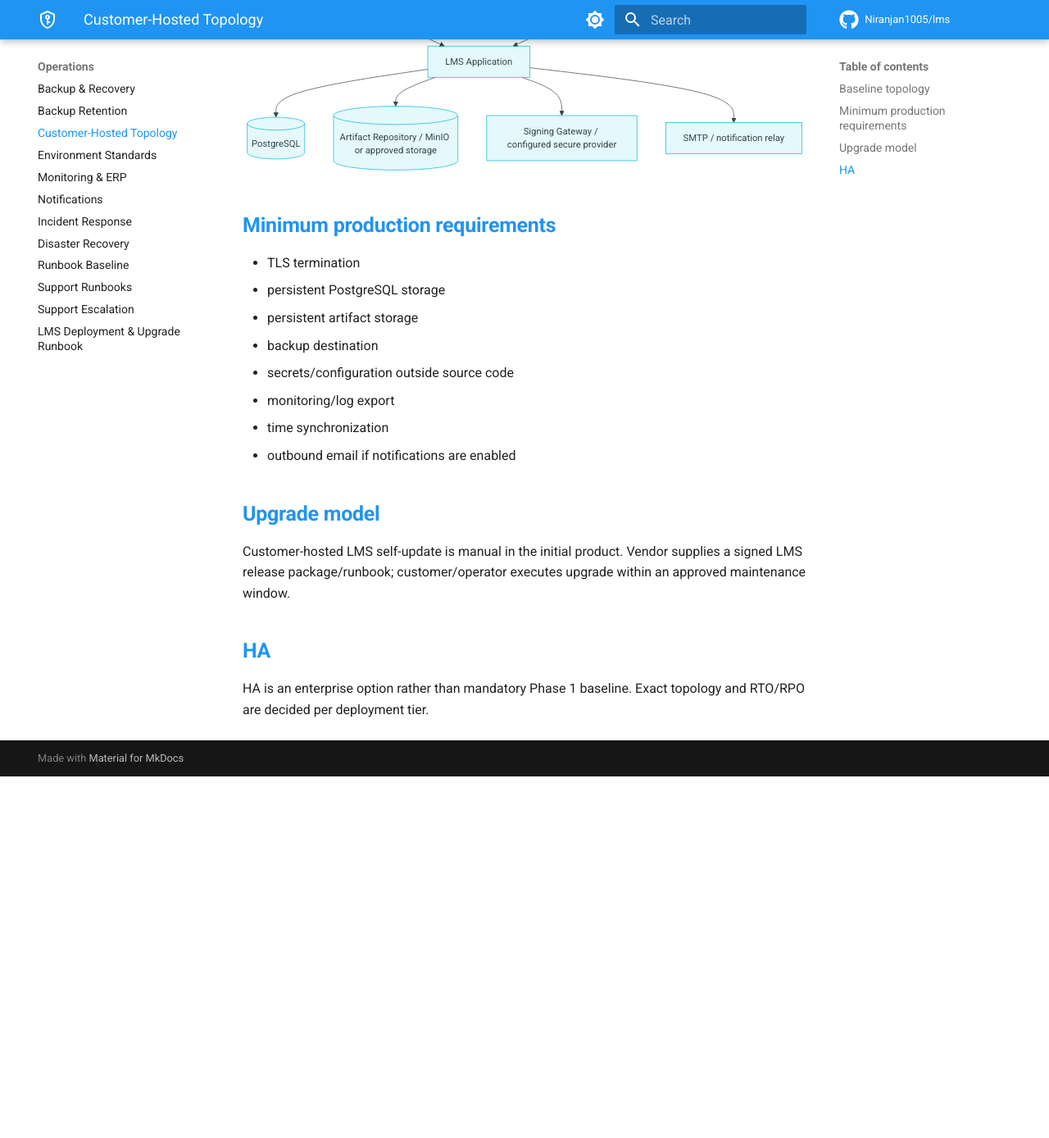
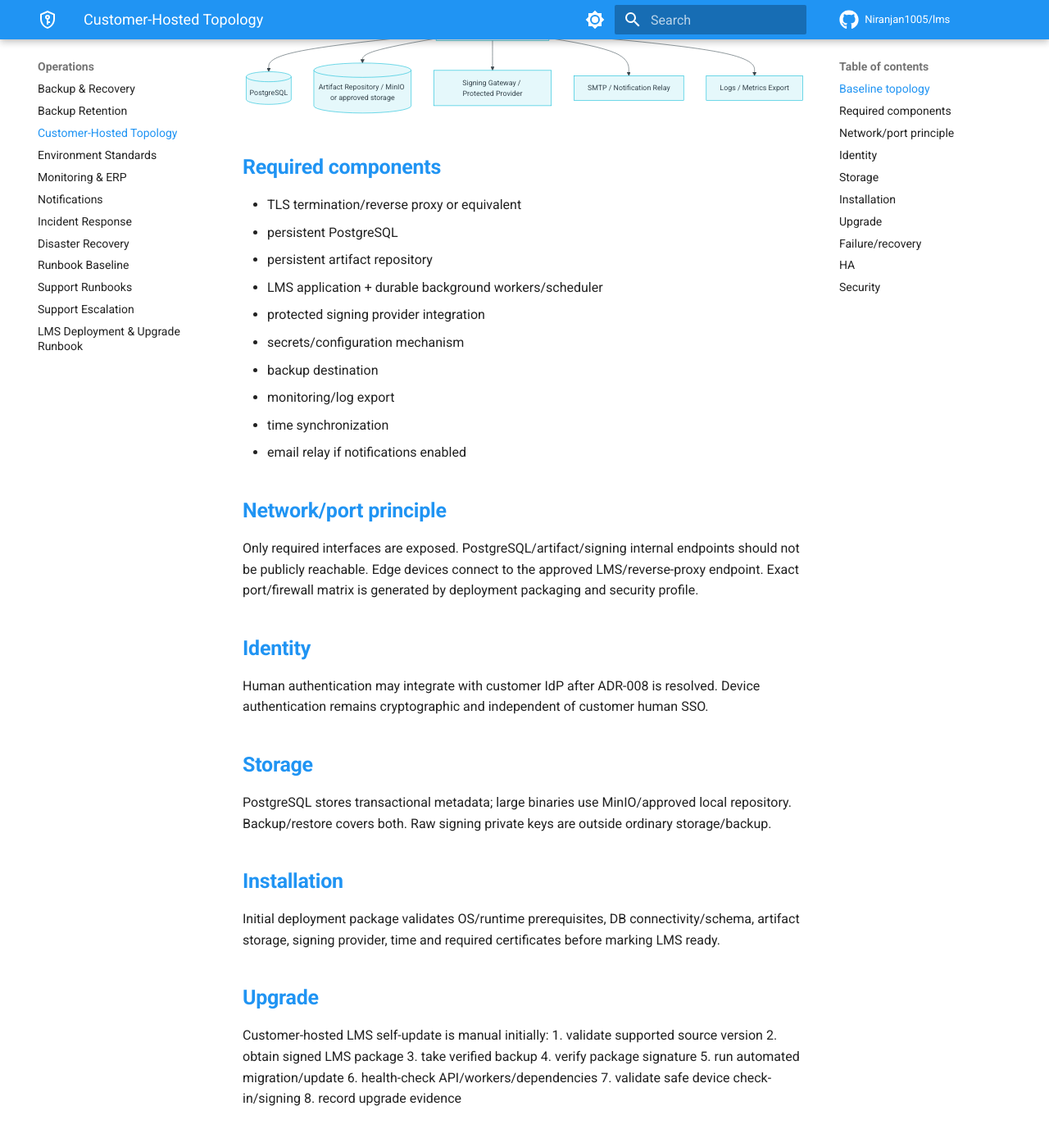
Before and after one commit to Niranjan1005/lms, an MkDocs documentation site: the page built from docs/operations/customer-hosted-topology.md, in a window 1280 px wide and 1400 px high, scrolled down 483 px. Shown: the top 1388 px of the window at 82% size. Built offline with MkDocs 1.6.1 and Material for MkDocs 9.7.7, drawn with Linux system fonts in a browser that asks for light colours; comment, search, counter and statistics services are not loaded; before the commit the page ends 1430 px from its top, so only the background shows below that; some of the changed text lies outside the part shown.

Commit message:
docs: deepen customer hosted topology

```diff
--- a/docs/operations/customer-hosted-topology.md
+++ b/docs/operations/customer-hosted-topology.md
@@ -1,35 +1,70 @@
 # Customer-Hosted Deployment Topology
 
-Customer-hosted LMS uses the same application codebase with deployment-mode configuration.
+Customer-hosted LMS uses the same core application/domain codebase as SaaS, with provider adapters and environment-specific infrastructure.
 
 ## Baseline topology
 
 ~~~mermaid
 flowchart TB
     U[Customer/Vendor Admin Browser] --> RP[Reverse Proxy / TLS]
-    RP --> LMS[LMS Application]
+    RP --> LMS[LMS Application / Workers]
     LMS --> PG[(PostgreSQL)]
     LMS --> AR[(Artifact Repository / MinIO or approved storage)]
-    LMS --> SG[Signing Gateway / configured secure provider]
-    LMS --> SMTP[SMTP / notification relay]
-    EDGE[Edge Devices] <--> LMS
+    LMS --> SG[Signing Gateway / Protected Provider]
+    LMS --> SMTP[SMTP / Notification Relay]
+    LMS --> OBS[Logs / Metrics Export]
+    EDGE[Edge Devices] <--> RP
 ~~~
 
-## Minimum production requirements
+## Required components
 
-- TLS termination
-- persistent PostgreSQL storage
-- persistent artifact storage
+- TLS termination/reverse proxy or equivalent
+- persistent PostgreSQL
+- persistent artifact repository
+- LMS application + durable background workers/scheduler
+- protected signing provider integration
+- secrets/configuration mechanism
 - backup destination
-- secrets/configuration outside source code
 - monitoring/log export
 - time synchronization
-- outbound email if notifications are enabled
+- email relay if notifications enabled
 
-## Upgrade model
+## Network/port principle
 
-Customer-hosted LMS self-update is manual in the initial product. Vendor supplies a signed LMS release package/runbook; customer/operator executes upgrade within an approved maintenance window.
+Only required interfaces are exposed. PostgreSQL/artifact/signing internal endpoints should not be publicly reachable. Edge devices connect to the approved LMS/reverse-proxy endpoint. Exact port/firewall matrix is generated by deployment packaging and security profile.
+
+## Identity
+
+Human authentication may integrate with customer IdP after ADR-008 is resolved. Device authentication remains cryptographic and independent of customer human SSO.
+
+## Storage
+
+PostgreSQL stores transactional metadata; large binaries use MinIO/approved local repository. Backup/restore covers both. Raw signing private keys are outside ordinary storage/backup.
+
+## Installation
+
+Initial deployment package validates OS/runtime prerequisites, DB connectivity/schema, artifact storage, signing provider, time and required certificates before marking LMS ready.
+
+## Upgrade
+
+Customer-hosted LMS self-update is manual initially:
+1. validate supported source version
+2. obtain signed LMS package
+3. take verified backup
+4. verify package signature
+5. run automated migration/update
+6. health-check API/workers/dependencies
+7. validate safe device check-in/signing
+8. record upgrade evidence
+
+## Failure/recovery
+
+Customer-hosted recovery follows backup/DR runbooks. Unsafe DB downgrade is prohibited; release declares rollback versus forward-fix compatibility.
 
 ## HA
 
-HA is an enterprise option rather than mandatory Phase 1 baseline. Exact topology and RTO/RPO are decided per deployment tier.
+HA is an enterprise option rather than mandatory Phase 1. Exact app/DB/storage/load-balancer topology and RTO/RPO are deployment-tier decisions; business/domain behavior remains unchanged.
+
+## Security
+
+Customer-hosted does not mean trusted-by-default. Tenant checks, signing separation, audit, secret handling, package verification and least-privilege requirements still apply.
```
